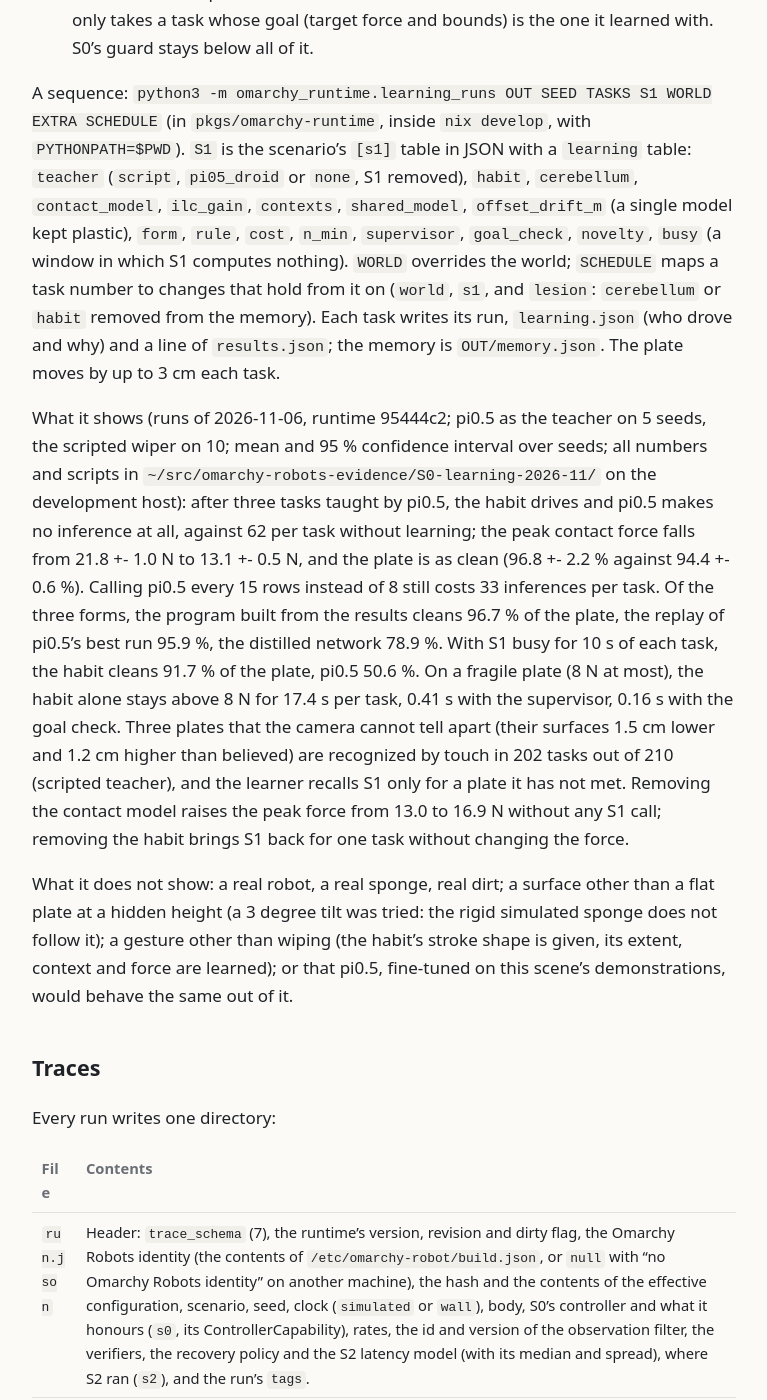
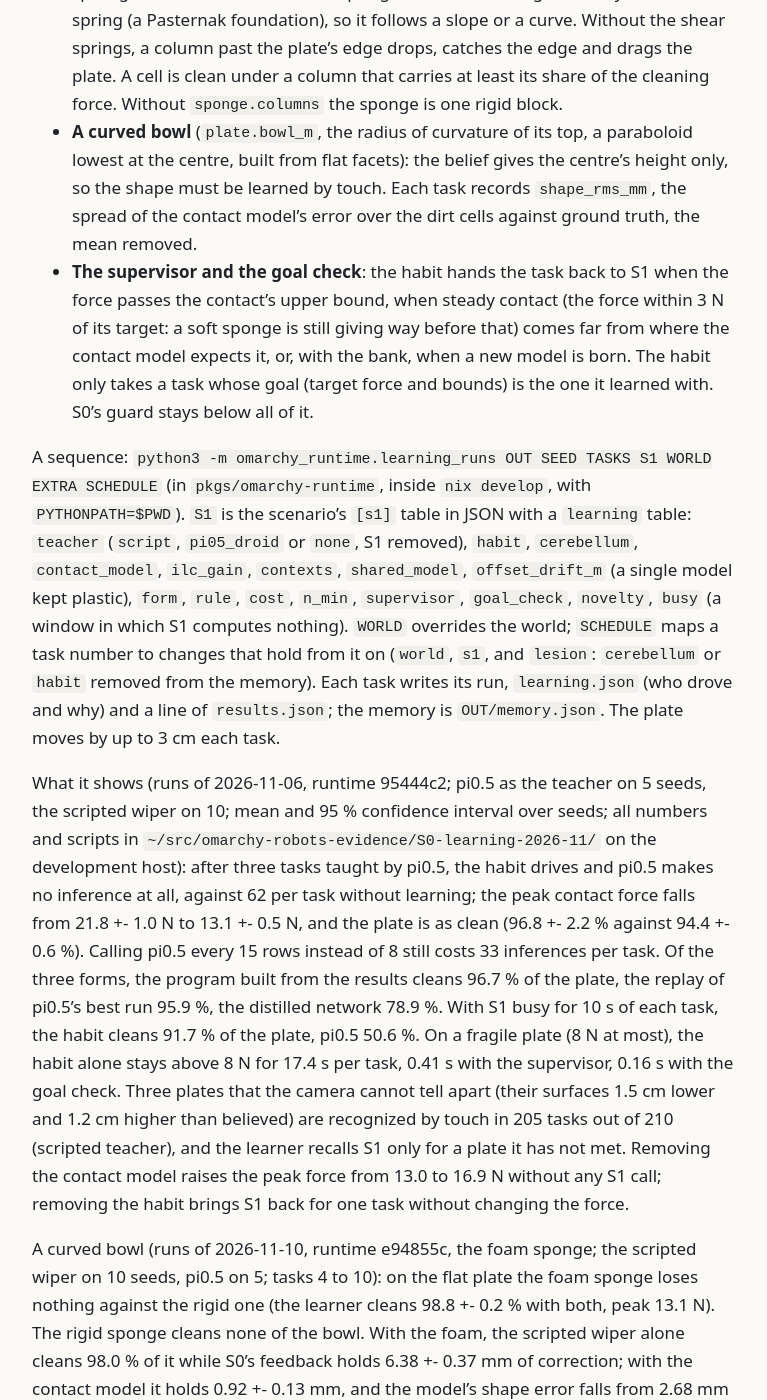
Before and after one commit to promaaa/omarchy-robots, a Jekyll site: the page built from manual/runtime.md, in a window 1280 px wide and 1400 px high, scrolled down 22901 px. Shown: the whole window, without its empty margins (256-1023 px from the left). Built offline with Jekyll 4.4.1, drawn with Linux system fonts in a browser that asks for light colours; some of the changed text lies outside the part shown.

Commit message:
docs: the foam sponge and the curved bowl, in the README, the manual and the changelog
The bowl's results of 10 November (runtime e94855c: the scripted wiper on 10 seeds, pi0.5 on 5), what they do not
show, and the dish repertoire's count corrected to 205 tasks out of 210, as the result files give it.

```diff
--- a/manual/runtime.md
+++ b/manual/runtime.md
@@ -336,13 +336,17 @@ A robot repeats tasks. Here S0 learns a task by watching S1 do it, then does it
 - **The arbiter** (`Arbiter`, an S1 policy holding the teacher and the habit): the habit takes a task after `n_min` teacher runs for the same goal and surface height when its strokes cover what the teacher cleaned (`rule = "count"`), or when the value of asking S1 drops below S1's cost (`rule = "vpi"`, Keramati et al. 2011). Two poor habit runs demote it.
 - **A baseline for the contact model** (`PhaseILC`, `learning.contact_model = "ilc"`): iterative learning control indexed by the task's time (Gams et al. 2014): the feedforward height at time t of the next task comes from the pad's rest height at the same time of this one. It has no map of the surface. With `learning.ilc_gain` below 1, the reference moves by a part of the error each period, as the trajectory adaptation of Li et al. 2018 does with a force sensor.
 - **A stubborn stain** (`dirt.stubborn = {patch = [column, row, size], factor = ...}` in the world): a patch of cells that needs `factor` times the dwell. After two habit runs in which a covered cell stays dirty, the program scrubs it once more, there and back, after its raster.
-- **The supervisor and the goal check**: the habit hands the task back to S1 when the force passes the contact's upper bound, when contact comes far from where the contact model expects it, or, with the bank, when a new model is born. The habit only takes a task whose goal (target force and bounds) is the one it learned with. S0's guard stays below all of it.
+- **A foam sponge** (`sponge.columns = [across, along]` in the world, with `foam_n_m`, `foam_stroke_m` and `foam_shear`): the sponge's underside as a bed of sprung columns, each on its own spring and tied to its neighbours by a shear spring (a Pasternak foundation), so it follows a slope or a curve. Without the shear springs, a column past the plate's edge drops, catches the edge and drags the plate. A cell is clean under a column that carries at least its share of the cleaning force. Without `sponge.columns` the sponge is one rigid block.
+- **A curved bowl** (`plate.bowl_m`, the radius of curvature of its top, a paraboloid lowest at the centre, built from flat facets): the belief gives the centre's height only, so the shape must be learned by touch. Each task records `shape_rms_mm`, the spread of the contact model's error over the dirt cells against ground truth, the mean removed.
+- **The supervisor and the goal check**: the habit hands the task back to S1 when the force passes the contact's upper bound, when steady contact (the force within 3 N of its target: a soft sponge is still giving way before that) comes far from where the contact model expects it, or, with the bank, when a new model is born. The habit only takes a task whose goal (target force and bounds) is the one it learned with. S0's guard stays below all of it.
 
 A sequence: `python3 -m omarchy_runtime.learning_runs OUT SEED TASKS S1 WORLD EXTRA SCHEDULE` (in `pkgs/omarchy-runtime`, inside `nix develop`, with `PYTHONPATH=$PWD`). `S1` is the scenario's `[s1]` table in JSON with a `learning` table: `teacher` (`script`, `pi05_droid` or `none`, S1 removed), `habit`, `cerebellum`, `contact_model`, `ilc_gain`, `contexts`, `shared_model`, `offset_drift_m` (a single model kept plastic), `form`, `rule`, `cost`, `n_min`, `supervisor`, `goal_check`, `novelty`, `busy` (a window in which S1 computes nothing). `WORLD` overrides the world; `SCHEDULE` maps a task number to changes that hold from it on (`world`, `s1`, and `lesion`: `cerebellum` or `habit` removed from the memory). Each task writes its run, `learning.json` (who drove and why) and a line of `results.json`; the memory is `OUT/memory.json`. The plate moves by up to 3 cm each task.
 
-What it shows (runs of 2026-11-06, runtime 95444c2; pi0.5 as the teacher on 5 seeds, the scripted wiper on 10; mean and 95 % confidence interval over seeds; all numbers and scripts in `~/src/omarchy-robots-evidence/S0-learning-2026-11/` on the development host): after three tasks taught by pi0.5, the habit drives and pi0.5 makes no inference at all, against 62 per task without learning; the peak contact force falls from 21.8 +- 1.0 N to 13.1 +- 0.5 N, and the plate is as clean (96.8 +- 2.2 % against 94.4 +- 0.6 %). Calling pi0.5 every 15 rows instead of 8 still costs 33 inferences per task. Of the three forms, the program built from the results cleans 96.7 % of the plate, the replay of pi0.5's best run 95.9 %, the distilled network 78.9 %. With S1 busy for 10 s of each task, the habit cleans 91.7 % of the plate, pi0.5 50.6 %. On a fragile plate (8 N at most), the habit alone stays above 8 N for 17.4 s per task, 0.41 s with the supervisor, 0.16 s with the goal check. Three plates that the camera cannot tell apart (their surfaces 1.5 cm lower and 1.2 cm higher than believed) are recognized by touch in 202 tasks out of 210 (scripted teacher), and the learner recalls S1 only for a plate it has not met. Removing the contact model raises the peak force from 13.0 to 16.9 N without any S1 call; removing the habit brings S1 back for one task without changing the force.
+What it shows (runs of 2026-11-06, runtime 95444c2; pi0.5 as the teacher on 5 seeds, the scripted wiper on 10; mean and 95 % confidence interval over seeds; all numbers and scripts in `~/src/omarchy-robots-evidence/S0-learning-2026-11/` on the development host): after three tasks taught by pi0.5, the habit drives and pi0.5 makes no inference at all, against 62 per task without learning; the peak contact force falls from 21.8 +- 1.0 N to 13.1 +- 0.5 N, and the plate is as clean (96.8 +- 2.2 % against 94.4 +- 0.6 %). Calling pi0.5 every 15 rows instead of 8 still costs 33 inferences per task. Of the three forms, the program built from the results cleans 96.7 % of the plate, the replay of pi0.5's best run 95.9 %, the distilled network 78.9 %. With S1 busy for 10 s of each task, the habit cleans 91.7 % of the plate, pi0.5 50.6 %. On a fragile plate (8 N at most), the habit alone stays above 8 N for 17.4 s per task, 0.41 s with the supervisor, 0.16 s with the goal check. Three plates that the camera cannot tell apart (their surfaces 1.5 cm lower and 1.2 cm higher than believed) are recognized by touch in 205 tasks out of 210 (scripted teacher), and the learner recalls S1 only for a plate it has not met. Removing the contact model raises the peak force from 13.0 to 16.9 N without any S1 call; removing the habit brings S1 back for one task without changing the force.
 
-What it does not show: a real robot, a real sponge, real dirt; a surface other than a flat plate at a hidden height (a 3 degree tilt was tried: the rigid simulated sponge does not follow it); a gesture other than wiping (the habit's stroke shape is given, its extent, context and force are learned); or that pi0.5, fine-tuned on this scene's demonstrations, would behave the same out of it.
+A curved bowl (runs of 2026-11-10, runtime e94855c, the foam sponge; the scripted wiper on 10 seeds, pi0.5 on 5; tasks 4 to 10): on the flat plate the foam sponge loses nothing against the rigid one (the learner cleans 98.8 +- 0.2 % with both, peak 13.1 N). The rigid sponge cleans none of the bowl. With the foam, the scripted wiper alone cleans 98.0 % of it while S0's feedback holds 6.38 +- 0.37 mm of correction; with the contact model it holds 0.92 +- 0.13 mm, and the model's shape error falls from 2.68 mm after one task to 1.47 mm after ten (a flat map would be off by 5.14 mm). The learner does the bowl alone from task 4 in every seed, with no S1 call (98.6 +- 0.2 % clean). With the time-indexed baseline instead of the contact model, the habit hands the task back to S1 in 49 tasks out of 70. With pi0.5 as the teacher, pi0.5 alone cleans 89.6 +- 2.9 % of the bowl and the learner 98.2 +- 0.9 %, with no inference and a peak of 13.4 N against 19.8 N; with pi0.5 driving, the contact model alone lowers the peak force by 3.35 N but leaves the bowl a little less clean (87.0 +- 2.2 %). With the flat plate and the bowl in one sequence, the bank recognizes each by touch (210 tasks out of 210), and the learner hands the task back only the first time it meets the bowl, against 58 tasks out of 180 with a single model.
+
+What it does not show: a real robot, a real sponge, real dirt; a surface steeper than a shallow bowl (1.8 cm deep at 12 cm from its centre: S0 keeps the tool vertical); a foam measured on a real sponge (sprung columns, a chosen stiffness, no lateral shear); a gesture other than wiping (the habit's stroke shape is given, its extent, context and force are learned); or that pi0.5, fine-tuned on this scene's demonstrations, would behave the same out of it.
 
 ## Traces
 
```
Also changed, not shown: CHANGELOG.md, README.md.
